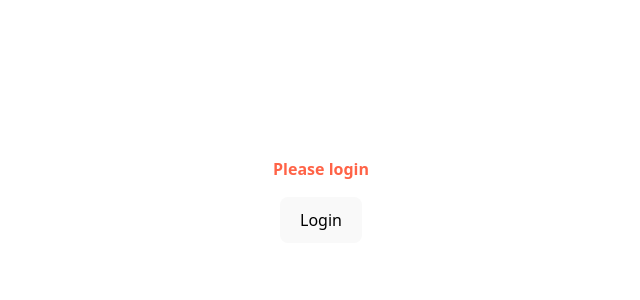
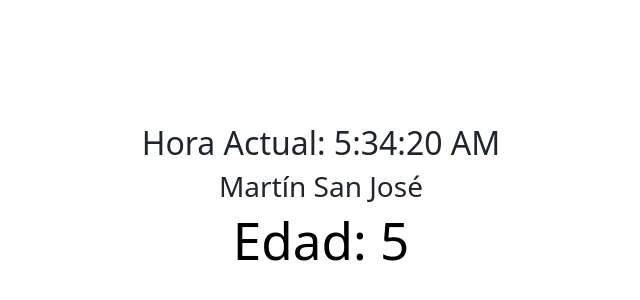
Before and after one commit to agustin-ollin/React-open-bootcamp, a React (Vite) app: page / in a window 1280 px wide. Shown: the part 200-500 px from the top of the page, without its empty margins (319-959 px from the left). Built offline with nearby package versions, Linux system fonts and the light colour scheme.

Commit message:
Ejercicios sesiones 4, 5 y 6

```diff
--- a/src/App.jsx
+++ b/src/App.jsx
@@ -9,6 +9,7 @@ import Ejemplo2 from './hooks/Ejemplo2'
 import MiComponentConContexto from './hooks/Ejemplo3'
 import Ejemplo4 from './hooks/Ejemplo4'
 import GreetingStyled from './components/pure/greetingStyled'
+import Clock from './hooks/lifecycle/Clock'
 
 function App() {
   const [count, setCount] = useState(0)
@@ -22,7 +23,8 @@ function App() {
       {/* <Ejemplo4 name='ollin'>
         <h3>Contenido del props,children</h3>
       </Ejemplo4> */}
-      <GreetingStyled name='Ollin' />
+      {/* <GreetingStyled name='Ollin' /> */}
+      <Clock />
     </div>
   )
 }
--- a/src/components/pure/greetingStyled.jsx
+++ b/src/components/pure/greetingStyled.jsx
@@ -3,7 +3,7 @@ import React, { useState } from 'react'
 // Definiendo estilos en constantes
 //Estilo para usuario logeado
 const loggedStyle = {
-  color: 'white',
+  color: 'green',
 }
 
 //Estilo para usuario no logeado
--- /dev/null
+++ b/src/hooks/lifecycle/Clock.jsx
@@ -0,0 +1,43 @@
+import React, { useEffect, useState } from 'react'
+
+/**
+ * Ejercicios de sesiones 4, 5 y 6
+ * @returns Element Clock
+ */
+const Clock = () => {
+  const initialData = {
+    fecha: new Date(),
+    edad: 0,
+    nombre: 'Martín',
+    apellidos: 'San José',
+  }
+
+  const [data, setData] = useState(initialData)
+
+  useEffect(() => {
+    const timerID = setInterval(() => {
+      let edad = data.edad + 1
+      setData({
+        ...data,
+        edad,
+        fecha: new Date(),
+      })
+    }, 1000)
+
+    return () => {
+      clearInterval(timerID)
+    }
+  }, [data])
+
+  return (
+    <div>
+      <h2>Hora Actual: {data.fecha.toLocaleTimeString()}</h2>
+      <h3>
+        {data.nombre} {data.apellidos}
+      </h3>
+      <h1>Edad: {data.edad}</h1>
+    </div>
+  )
+}
+
+export default Clock
```
